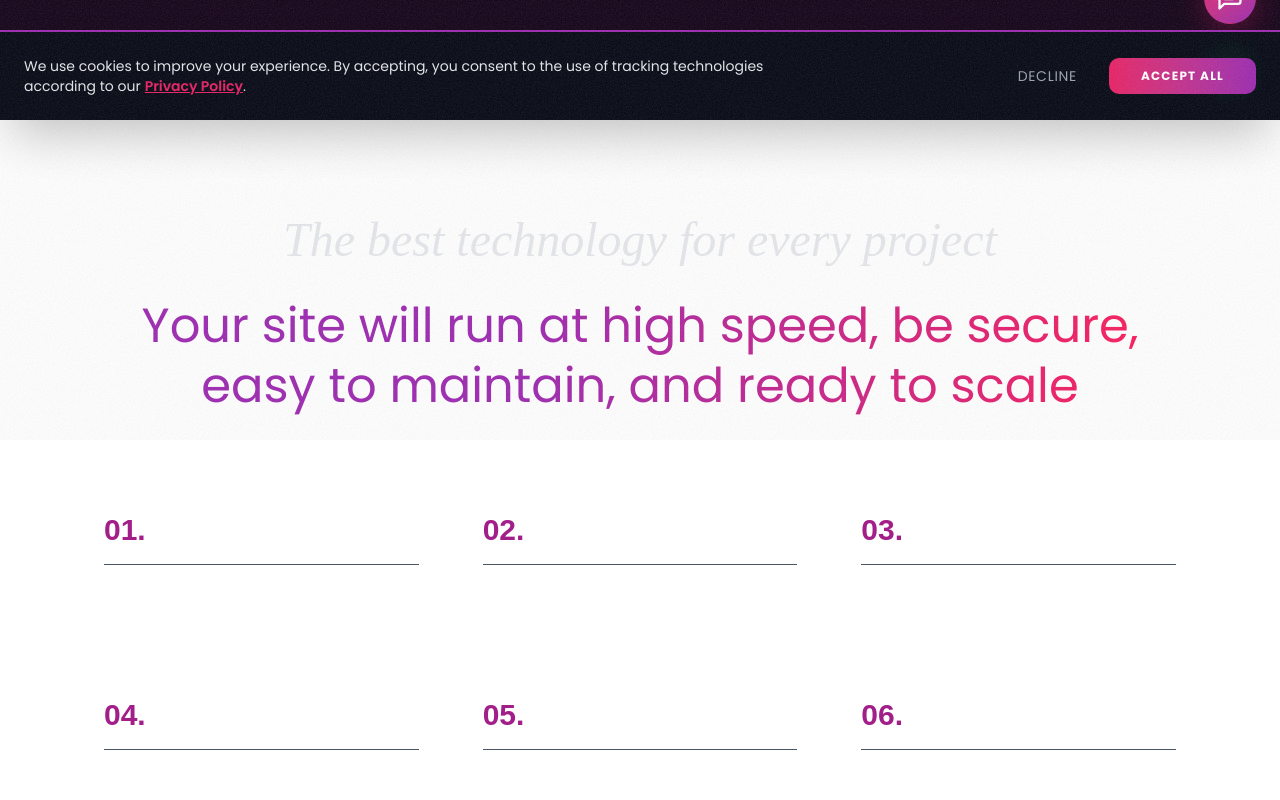
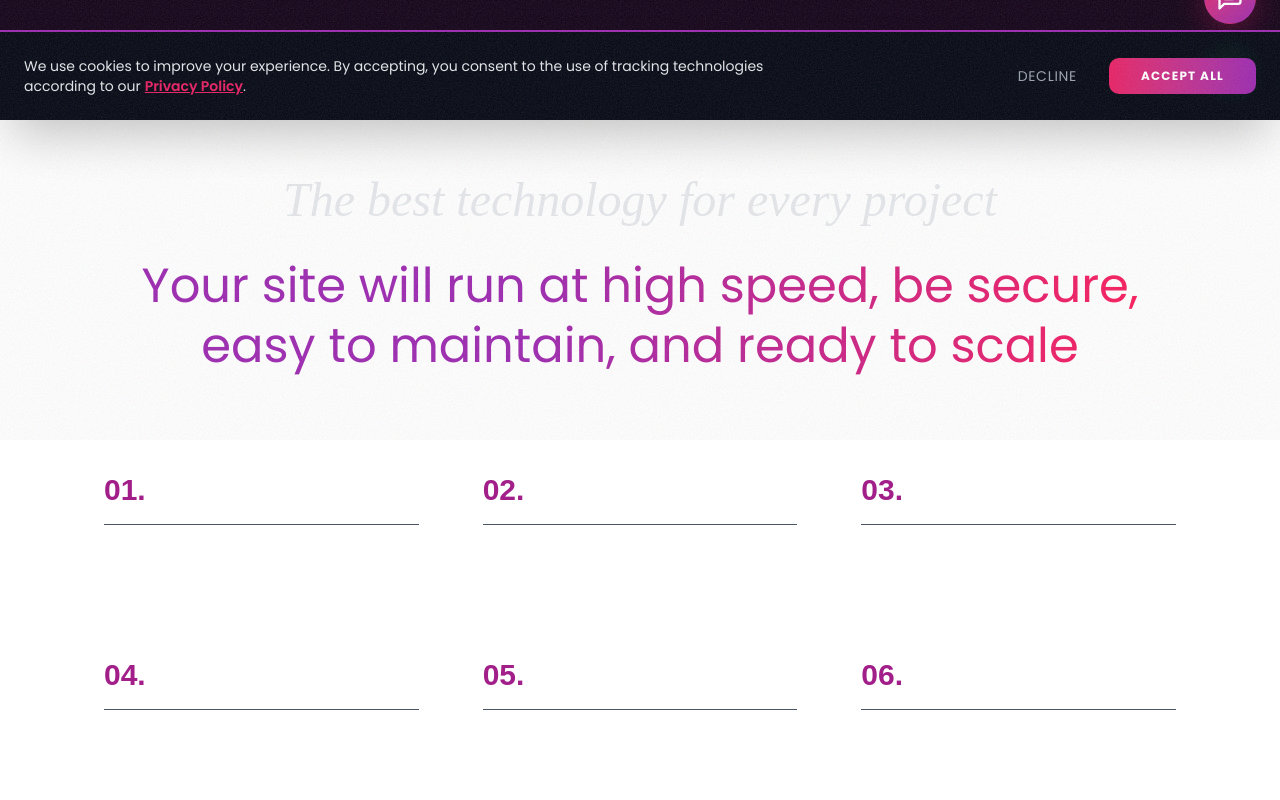
Before and after one commit to alejandroroque-bit/3rcore, a Next.js app: page /en/servicios/web-deveploment in a window 1280 px wide. Shown: the part 680-1480 px from the top of the page. Built offline with nearby package versions, Linux system fonts and the light colour scheme; a web font is replaced by a local one.

Commit message:
Fixing espaciado entre el hero y el process section de la pagina de web development

```diff
--- a/components/sections/servicios/web-deveploment/processWebSection.tsx
+++ b/components/sections/servicios/web-deveploment/processWebSection.tsx
@@ -94,7 +94,7 @@ const ProcessWebSection = () => {
   }, []);
 
   return (
-    <section ref={sectionRef} className="w-full text-white pt-24 font-sans flex flex-col items-center overflow-hidden">
+    <section ref={sectionRef} className="w-full text-white pt-14 font-sans flex flex-col items-center overflow-hidden">
       <div className="max-w-6xl lg:max-w-4xl xl:max-w-6xl w-full px-10 space-y-24">
 
         <div className="text-center space-y-8">
```
Also changed, not shown: 1 other file (tests, documents, lock files or other folders).
